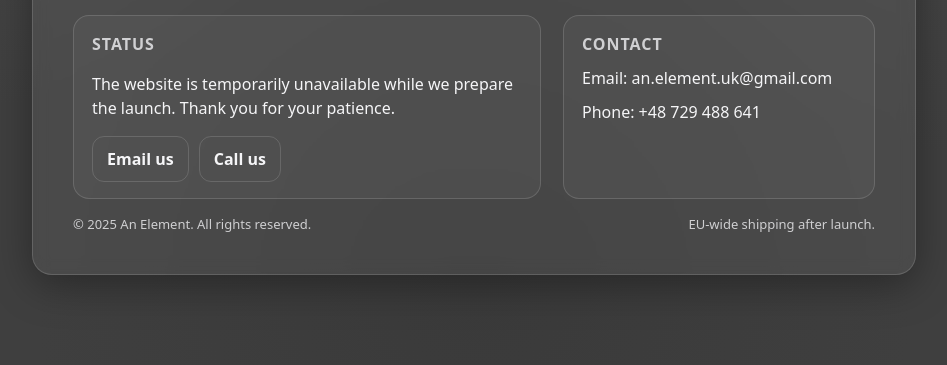
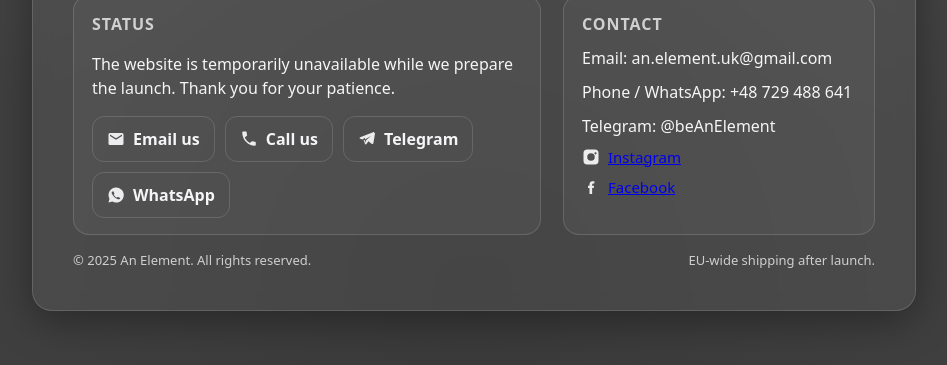
Before and after one commit to Vitawt-The-Duke/anelement-maintaince, a plain HTML site: page public/index.html in a window 1280 px wide. Shown: the part 435-800 px from the top of the page, without its empty margins (166-1113 px from the left). Drawn offline with Linux system fonts and the light colour scheme.

Commit message:
Add socials and enlarge logo

```diff
--- a/public/index.html
+++ b/public/index.html
@@ -7,6 +7,7 @@
   <link rel="apple-touch-icon" sizes="192x192" href="/favicon-192.png">
   <link rel="apple-touch-icon" sizes="512x512" href="/favicon-512.png">
   <meta name="theme-color" content="#3f3f3f">
+
   <meta charset="utf-8" />
   <meta name="viewport" content="width=device-width, initial-scale=1" />
   <meta name="robots" content="noindex,nofollow" />
@@ -15,7 +16,7 @@
   <style>
     :root{
       /* matched to your jpeg */
-      --bg: #3f3f3f;              /* dark neutral gray */
+      --bg: #3f3f3f;
       --card: rgba(255,255,255,0.06);
       --card-border: rgba(255,255,255,0.14);
       --text: #f5f5f7;
@@ -66,8 +67,9 @@
       align-items:center;
       gap:12px;
     }
+
     .logo-img{
-      height:82px;
+      height:98px;
       width:auto;
       display:block;
       padding:6px 8px;
@@ -108,9 +110,8 @@
     @media (max-width: 760px){
       .grid{ grid-template-columns: 1fr; }
       header{ flex-direction:column; align-items:flex-start; }
-
       .logo-img{
-        height:64px;
+        height:74px;
         padding:5px 7px;
       }
     }
@@ -148,8 +149,9 @@
       display:flex;
       gap:10px;
       flex-wrap:wrap;
-      margin-top:8px;
+      margin-top:10px;
     }
+
     .btn{
       appearance:none;
       border:1px solid var(--card-border);
@@ -164,11 +166,34 @@
       align-items:center;
       gap:8px;
       transition: transform .06s ease, border-color .2s ease, background .2s ease;
+      white-space: nowrap;
     }
     .btn:hover{
       transform: translateY(-1px);
       border-color: var(--accent);
       background: var(--accent-soft);
+    }
+
+    .icon{
+      width:18px;
+      height:18px;
+      display:inline-block;
+      vertical-align:middle;
+      fill: currentColor;
+      opacity: 0.95;
+    }
+
+    .social-list{
+      display:grid;
+      gap:8px;
+      margin-top:8px;
+      font-size:15px;
+    }
+    .social-row{
+      display:flex;
+      align-items:center;
+      gap:8px;
+      flex-wrap: wrap;
     }
 
     footer{
@@ -200,28 +225,74 @@
       </p>
 
       <div class="grid">
+        <!-- STATUS -->
         <div class="panel">
           <h2>Status</h2>
           <p>
             The website is temporarily unavailable while we prepare the launch.
             Thank you for your patience.
           </p>
+
           <div class="cta">
-            <a class="btn" href="mailto:an.element.uk@gmail.com">Email us</a>
-            <a class="btn" href="tel:+48729488641">Call us</a>
+            <a class="btn" href="mailto:an.element.uk@gmail.com">
+              <!-- mail icon -->
+              <svg class="icon" viewBox="0 0 24 24" aria-hidden="true">
+                <path d="M4 4h16a2 2 0 0 1 2 2v12a2 2 0 0 1-2 2H4a2 2 0 0 1-2-2V6a2 2 0 0 1 2-2zm0 4 8 5 8-5V6l-8 5-8-5v2z"/>
+              </svg>
+              Email us
+            </a>
+
+            <a class="btn" href="tel:+48729488641">
+              <!-- phone icon -->
+              <svg class="icon" viewBox="0 0 24 24" aria-hidden="true">
+                <path d="M6.6 10.8a15.1 15.1 0 0 0 6.6 6.6l2.2-2.2a1 1 0 0 1 1-.24c1.1.36 2.3.55 3.6.55a1 1 0 0 1 1 1V20a1 1 0 0 1-1 1C10.8 21 3 13.2 3 3a1 1 0 0 1 1-1h3.9a1 1 0 0 1 1 1c0 1.3.2 2.5.55 3.6a1 1 0 0 1-.24 1l-2.6 2.2z"/>
+              </svg>
+              Call us
+            </a>
+
+            <a class="btn" href="https://t.me/beAnElement" target="_blank" rel="noopener">
+              <!-- telegram icon -->
+              <svg class="icon" viewBox="0 0 24 24" aria-hidden="true">
+                <path d="M21.8 4.3c.2-1-0.7-1.8-1.7-1.4L2.9 9.6c-1 .4-.9 1.8.1 2.1l4.5 1.4 1.7 5.3c.3 1 1.6 1.1 2.1.3l2.5-3.6 4.8 3.5c.7.5 1.7.1 1.9-.8l2.3-13.8zM9.4 12.6l8.2-5.1-6.8 6.3-.3 3.6-1.2-3.7-3.6-1.1 3.7-2.4z"/>
+              </svg>
+              Telegram
+            </a>
+
+            <a class="btn" href="https://wa.me/48729488641" target="_blank" rel="noopener">
+              <!-- whatsapp icon -->
+              <svg class="icon" viewBox="0 0 24 24" aria-hidden="true">
+                <path d="M12 2a10 10 0 0 0-8.7 14.9L2 22l5.3-1.4A10 10 0 1 0 12 2zm5.7 14.5c-.2.6-1.1 1.1-1.6 1.2-.5.1-1.1.1-1.7-.1a15.4 15.4 0 0 1-4.8-3 17.3 17.3 0 0 1-3.2-4.5c-.3-.6-.3-1.2 0-1.7.2-.4.7-1.1 1.3-1.2.4-.1.9 0 1.1.4l.9 2.1c.1.3.1.6 0 .8l-.5.7c-.1.2-.2.4 0 .7.4.9 1.9 2.6 3.3 3.3.2.2.5.1.7 0l.8-.5c.2-.1.5-.1.8 0l2.2 1c.3.1.4.4.4.8z"/>
+              </svg>
+              WhatsApp
+            </a>
           </div>
         </div>
 
+        <!-- CONTACT -->
         <div class="panel">
           <h2>Contact</h2>
+
           <div class="contact">
-            <div>
-              Email:
-              <a href="mailto:an.element.uk@gmail.com">an.element.uk@gmail.com</a>
+            <div>Email: <a href="mailto:an.element.uk@gmail.com">an.element.uk@gmail.com</a></div>
+            <div>Phone / WhatsApp: <a href="tel:+48729488641">+48 729 488 641</a></div>
+            <div>Telegram: <a href="https://t.me/beAnElement" target="_blank" rel="noopener">@beAnElement</a></div>
+          </div>
+
+          <div class="social-list">
+            <div class="social-row">
+              <!-- instagram -->
+              <svg class="icon" viewBox="0 0 24 24" aria-hidden="true">
+                <path d="M7 2h10a5 5 0 0 1 5 5v10a5 5 0 0 1-5 5H7a5 5 0 0 1-5-5V7a5 5 0 0 1 5-5zm5 5a5 5 0 1 0 0 10 5 5 0 0 0 0-10zm6-1.5a1.5 1.5 0 1 0 0 3 1.5 1.5 0 0 0 0-3z"/>
+              </svg>
+              <a href="https://www.instagram.com/be_an_element_/#" target="_blank" rel="noopener">Instagram</a>
             </div>
-            <div>
-              Phone:
-              <a href="tel:+48729488641">+48 729 488 641</a>
+
+            <div class="social-row">
+              <!-- facebook -->
+              <svg class="icon" viewBox="0 0 24 24" aria-hidden="true">
+                <path d="M13.5 9H16l-.3 3h-2.2v8H10v-8H8v-3h2V7.2C10 4.8 11.2 3 14 3h2.5v3H15c-1 0-1.5.5-1.5 1.4V9z"/>
+              </svg>
+              <a href="https://www.facebook.com/people/Element-clothes-for-your-comfort-and-confidence/61555530782028/" target="_blank" rel="noopener">Facebook</a>
             </div>
           </div>
         </div>
```
